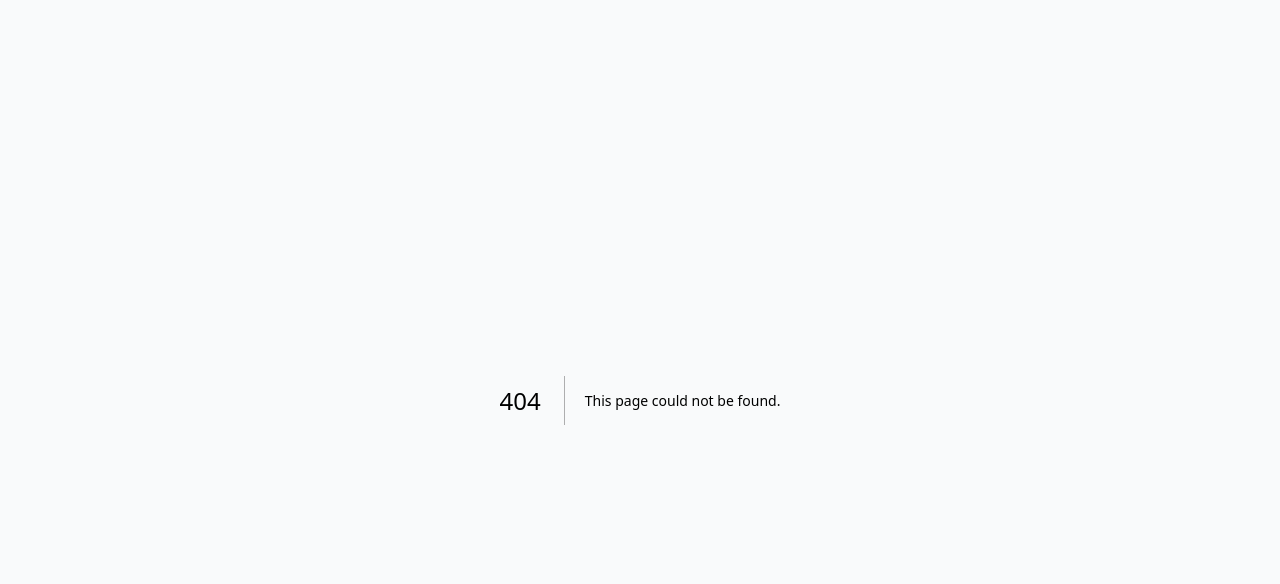
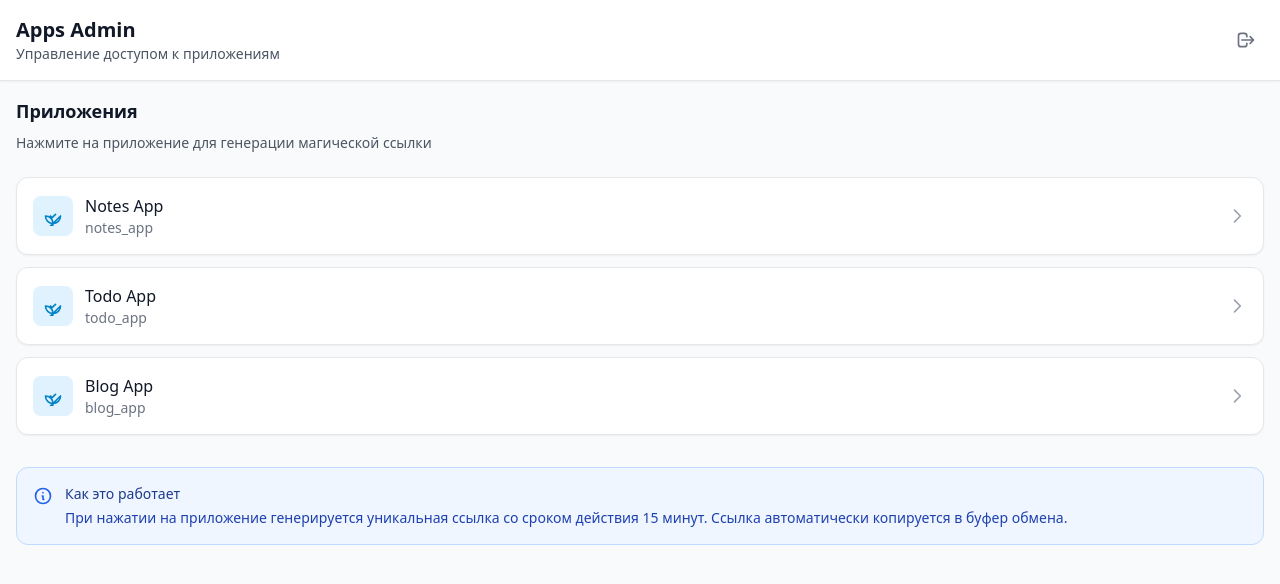
Before and after one commit to writer169/apps-admin, a Next.js app: page /dashboard in a window 1280 px wide. Before the commit this address had no page. Shown: the top 584 px of the page. Built offline with nearby package versions, Linux system fonts and the light colour scheme.

Commit message:
Create app/dashboard/page.tsx

```diff
--- /dev/null
+++ b/app/dashboard/page.tsx
@@ -0,0 +1,217 @@
+'use client'
+
+import { useState, useEffect } from 'react'
+import { useRouter } from 'next/navigation'
+
+interface AppInfo {
+  id: string
+  name: string
+  url: string
+}
+
+export default function DashboardPage() {
+  const [apps, setApps] = useState<AppInfo[]>([])
+  const [loading, setLoading] = useState(true)
+  const [generatingLink, setGeneratingLink] = useState<string | null>(null)
+  const [notification, setNotification] = useState<{
+    type: 'success' | 'error'
+    message: string
+  } | null>(null)
+  const router = useRouter()
+
+  useEffect(() => {
+    // В реальном приложении здесь будет API call для получения списка приложений
+    // Пока используем статичные данные для демонстрации
+    const mockApps: AppInfo[] = [
+      { id: 'notes_app', name: 'Notes App', url: 'https://notes.example.com' },
+      { id: 'todo_app', name: 'Todo App', url: 'https://todo.example.com' },
+      { id: 'blog_app', name: 'Blog App', url: 'https://blog.example.com' },
+    ]
+
+    setApps(mockApps)
+    setLoading(false)
+  }, [])
+
+  const showNotification = (type: 'success' | 'error', message: string) => {
+    setNotification({ type, message })
+    setTimeout(() => setNotification(null), 3000)
+  }
+
+  const generateMagicLink = async (appId: string) => {
+    setGeneratingLink(appId)
+
+    try {
+      const response = await fetch('/api/generate-link', {
+        method: 'POST',
+        headers: {
+          'Content-Type': 'application/json',
+        },
+        body: JSON.stringify({ appId }),
+      })
+
+      const data = await response.json()
+
+      if (response.ok) {
+        // Копируем ссылку в буфер обмена
+        await navigator.clipboard.writeText(data.url)
+        showNotification('success', 'Ссылка скопирована в буфер обмена!')
+      } else {
+        if (response.status === 401) {
+          router.push('/login')
+          return
+        }
+        showNotification('error', data.error || 'Ошибка генерации ссылки')
+      }
+    } catch (err) {
+      showNotification('error', 'Ошибка сети')
+    } finally {
+      setGeneratingLink(null)
+    }
+  }
+
+  const handleLogout = async () => {
+    try {
+      await fetch('/api/auth/logout', { method: 'POST' })
+      router.push('/login')
+    } catch (err) {
+      console.error('Logout error:', err)
+    }
+  }
+
+  if (loading) {
+    return (
+      <div className="min-h-screen flex items-center justify-center">
+        <div className="text-center">
+          <svg className="animate-spin h-8 w-8 text-primary-600 mx-auto mb-4" viewBox="0 0 24 24">
+            <circle className="opacity-25" cx="12" cy="12" r="10" stroke="currentColor" strokeWidth="4" fill="none" />
+            <path className="opacity-75" fill="currentColor" d="M4 12a8 8 0 018-8V0C5.373 0 0 5.373 0 12h4zm2 5.291A7.962 7.962 0 014 12H0c0 3.042 1.135 5.824 3 7.938l3-2.647z" />
+          </svg>
+          <p className="text-gray-600">Загрузка...</p>
+        </div>
+      </div>
+    )
+  }
+
+  return (
+    <div className="min-h-screen bg-gray-50">
+      {/* Header */}
+      <div className="bg-white shadow-sm border-b">
+        <div className="px-4 py-4">
+          <div className="flex items-center justify-between">
+            <div>
+              <h1 className="text-xl font-bold text-gray-900">Apps Admin</h1>
+              <p className="text-sm text-gray-600">Управление доступом к приложениям</p>
+            </div>
+            <button
+              onClick={handleLogout}
+              className="p-2 text-gray-500 hover:text-gray-700 hover:bg-gray-100 rounded-lg transition-colors"
+              title="Выйти"
+            >
+              <svg className="w-5 h-5" fill="none" stroke="currentColor" viewBox="0 0 24 24">
+                <path strokeLinecap="round" strokeLinejoin="round" strokeWidth={2} d="M17 16l4-4m0 0l-4-4m4 4H7m6 4v1a3 3 0 01-3 3H6a3 3 0 01-3-3V7a3 3 0 013-3h4a3 3 0 013 3v1" />
+              </svg>
+            </button>
+          </div>
+        </div>
+      </div>
+
+      {/* Notification */}
+      {notification && (
+        <div className={`fixed top-4 left-4 right-4 z-50 p-4 rounded-xl shadow-lg ${
+          notification.type === 'success'
+            ? 'bg-green-50 border border-green-200 text-green-800'
+            : 'bg-red-50 border border-red-200 text-red-800'
+        }`}>
+          <div className="flex items-center">
+            {notification.type === 'success' ? (
+              <svg className="w-5 h-5 mr-2" fill="none" stroke="currentColor" viewBox="0 0 24 24">
+                <path strokeLinecap="round" strokeLinejoin="round" strokeWidth={2} d="M5 13l4 4L19 7" />
+              </svg>
+            ) : (
+              <svg className="w-5 h-5 mr-2" fill="none" stroke="currentColor" viewBox="0 0 24 24">
+                <path strokeLinecap="round" strokeLinejoin="round" strokeWidth={2} d="M6 18L18 6M6 6l12 12" />
+              </svg>
+            )}
+            <span className="text-sm font-medium">{notification.message}</span>
+          </div>
+        </div>
+      )}
+
+      {/* Apps List */}
+      <div className="p-4">
+        <div className="mb-6">
+          <h2 className="text-lg font-semibold text-gray-900 mb-2">Приложения</h2>
+          <p className="text-sm text-gray-600">Нажмите на приложение для генерации магической ссылки</p>
+        </div>
+
+        <div className="space-y-3">
+          {apps.map((app) => (
+            <button
+              key={app.id}
+              onClick={() => generateMagicLink(app.id)}
+              disabled={generatingLink === app.id}
+              className="w-full bg-white rounded-xl p-4 shadow-sm border border-gray-200 hover:shadow-md hover:border-primary-200 transition-all duration-200 disabled:opacity-50 disabled:cursor-not-allowed"
+            >
+              <div className="flex items-center justify-between">
+                <div className="flex items-center space-x-3">
+                  <div className="w-10 h-10 bg-primary-100 rounded-lg flex items-center justify-center">
+                    <svg className="w-5 h-5 text-primary-600" fill="none" stroke="currentColor" viewBox="0 0 24 24">
+                      <path strokeLinecap="round" strokeLinejoin="round" strokeWidth={2} d="M9 12l2 2 4-4m6 2a9 9 0 11-18 0 9 9 0 010 18z" />
+                    </svg>
+                  </div>
+                  <div className="text-left">
+                    <h3 className="font-medium text-gray-900">{app.name}</h3>
+                    <p className="text-sm text-gray-500">{app.id}</p>
+                  </div>
+                </div>
+
+                <div className="flex items-center">
+                  {generatingLink === app.id ? (
+                    <svg className="animate-spin h-5 w-5 text-primary-600" viewBox="0 0 24 24">
+                      <circle className="opacity-25" cx="12" cy="12" r="10" stroke="currentColor" strokeWidth="4" fill="none" />
+                      <path className="opacity-75" fill="currentColor" d="M4 12a8 8 0 018-8V0C5.373 0 0 5.373 0 12h4zm2 5.291A7.962 7.962 0 014 12H0c0 3.042 1.135 5.824 3 7.938l3-2.647z" />
+                    </svg>
+                  ) : (
+                    <svg className="w-5 h-5 text-gray-400" fill="none" stroke="currentColor" viewBox="0 0 24 24">
+                      <path strokeLinecap="round" strokeLinejoin="round" strokeWidth={2} d="M9 5l7 7-7 7" />
+                    </svg>
+                  )}
+                </div>
+              </div>
+            </button>
+          ))}
+        </div>
+
+        {apps.length === 0 && (
+          <div className="text-center py-12">
+            <div className="w-16 h-16 bg-gray-100 rounded-full flex items-center justify-center mx-auto mb-4">
+              <svg className="w-8 h-8 text-gray-400" fill="none" stroke="currentColor" viewBox="0 0 24 24">
+                <path strokeLinecap="round" strokeLinejoin="round" strokeWidth={2} d="M19 11H5m14 0a2 2 0 012 2v6a2 2 0 01-2 2H5a2 2 0 01-2-2v-6a2 2 0 012-2m14 0V9a2 2 0 00-2-2M5 11V9a2 2 0 012-2m0 0V5a2 2 0 012-2h6a2 2 0 012 2v2M7 7h10" />
+              </svg>
+            </div>
+            <h3 className="text-lg font-medium text-gray-900 mb-2">Нет приложений</h3>
+            <p className="text-gray-500">Добавьте приложения в конфигурацию</p>
+          </div>
+        )}
+      </div>
+
+      {/* Info Panel */}
+      <div className="p-4">
+        <div className="bg-blue-50 border border-blue-200 rounded-xl p-4">
+          <div className="flex items-start">
+            <svg className="w-5 h-5 text-blue-600 mt-0.5 mr-3" fill="none" stroke="currentColor" viewBox="0 0 24 24">
+              <path strokeLinecap="round" strokeLinejoin="round" strokeWidth={2} d="M13 16h-1v-4h-1m1-4h.01M21 12a9 9 0 11-18 0 9 9 0 0118 0z" />
+            </svg>
+            <div>
+              <h4 className="text-sm font-medium text-blue-900 mb-1">Как это работает</h4>
+              <p className="text-sm text-blue-800">
+                При нажатии на приложение генерируется уникальная ссылка со сроком действия 15 минут.
+                Ссылка автоматически копируется в буфер обмена.
+              </p>
+            </div>
+          </div>
+        </div>
+      </div>
+    </div>
+  )
+}
```
